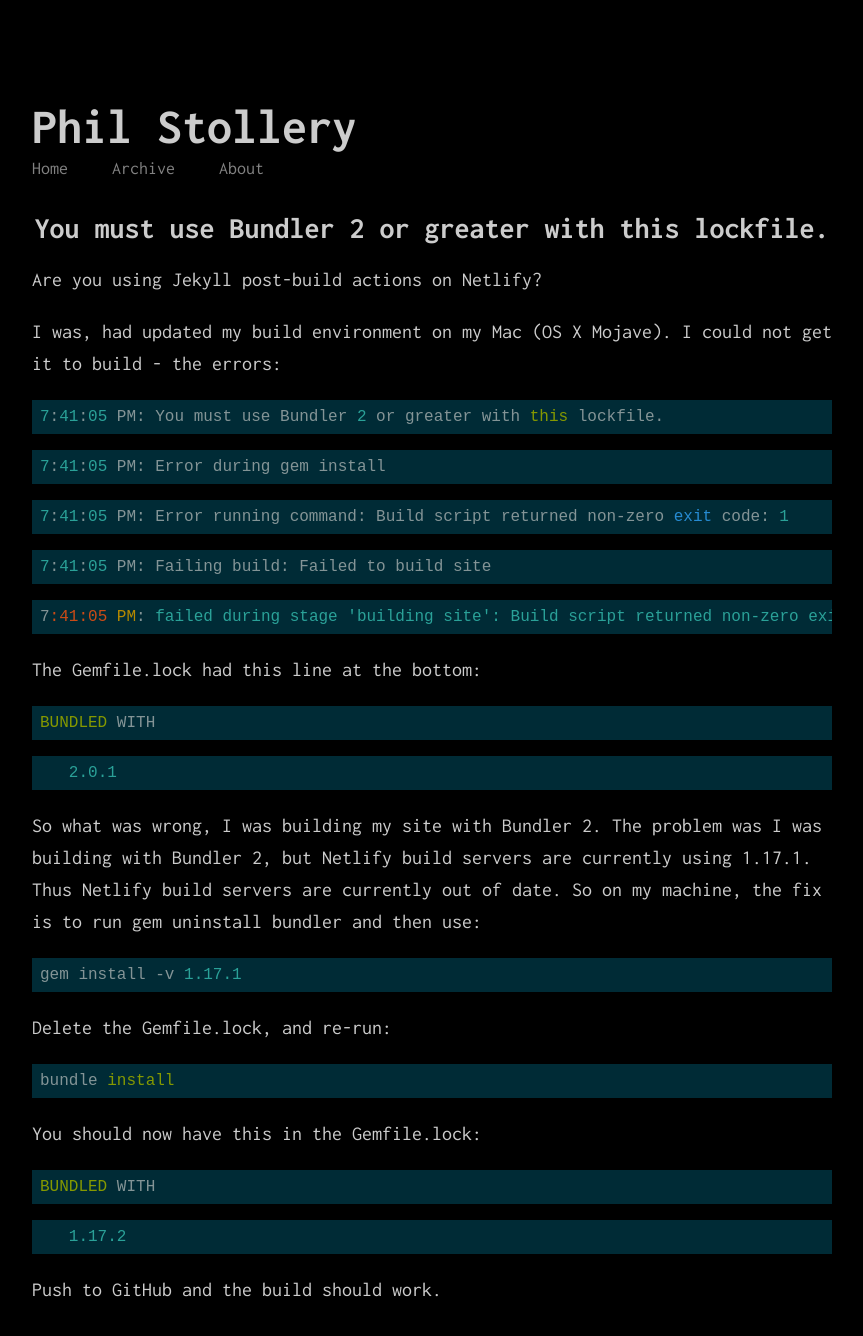
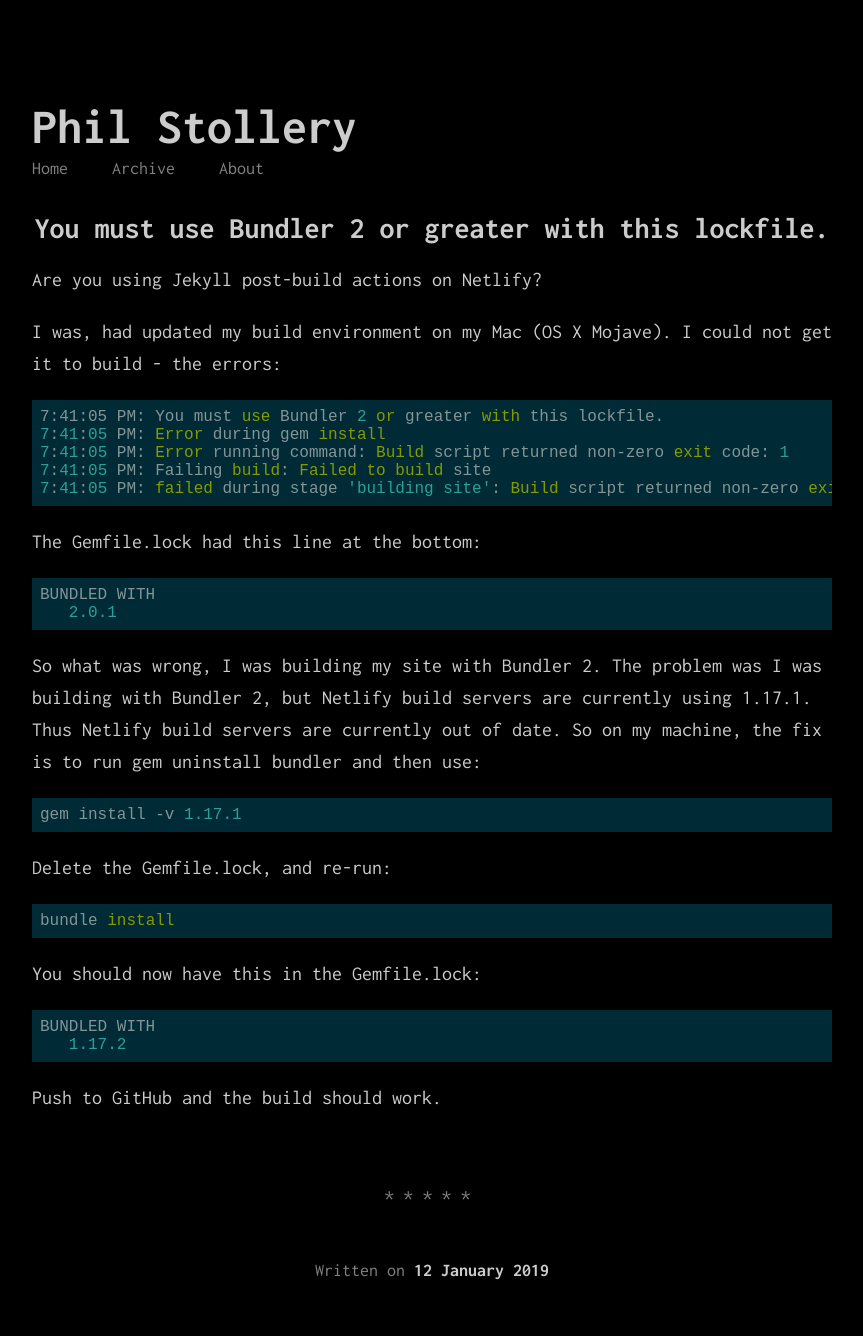
Before and after one commit to PhilStollery/philstollery.github.io, a Jekyll site: the page built from _posts/2019-01-12-you-must-use-bundler-2-or-greater-with-this-lockfile.md, in a window 1280 px wide and 1400 px high, cut to the strip 0-1378 px from the top of the window. Shown: the top 1336 px of the strip, without its empty margins (208-1071 px from the left). Built offline with Jekyll 4.4.1, drawn with Linux system fonts in a browser that asks for light colours; a script that is not in the unit is left out.

Commit message:
Update Posts “2019-01-12-you-must-use-bundler-2-or-greater-with-this-lockfile”

````diff
--- a/_posts/2019-01-12-you-must-use-bundler-2-or-greater-with-this-lockfile.md
+++ b/_posts/2019-01-12-you-must-use-bundler-2-or-greater-with-this-lockfile.md
@@ -9,55 +9,37 @@
 
 I was, had updated my build environment on my Mac (OS X Mojave). I could not get it to build - the errors:
 
-```
+```bash
 7:41:05 PM: You must use Bundler 2 or greater with this lockfile.
-```
-
-```
 7:41:05 PM: Error during gem install
-```
-
-```
 7:41:05 PM: Error running command: Build script returned non-zero exit code: 1
-```
-
-```
 7:41:05 PM: Failing build: Failed to build site
-```
-
-```
 7:41:05 PM: failed during stage 'building site': Build script returned non-zero exit code: 1
 ```
 
 The Gemfile.lock had this line at the bottom:
 
-```
+```bash
 BUNDLED WITH
-```
-
-```
    2.0.1
 ```
 
 So what was wrong, I was building my site with Bundler 2. The problem was I was building with Bundler 2, but Netlify build servers are currently using 1.17.1. Thus Netlify build servers are currently out of date. So on my machine, the fix is to run gem uninstall bundler and then use:
 
-```
+```bash
 gem install -v 1.17.1
 ```
 
 Delete the Gemfile.lock, and re-run:
 
-```
+```bash
 bundle install
 ```
 
 You should now have this in the Gemfile.lock:
 
-```
+```bash
 BUNDLED WITH
-```
-
-```
    1.17.2
 ```
 
````
